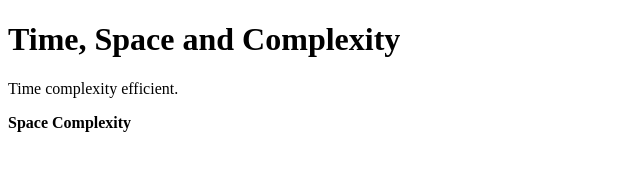
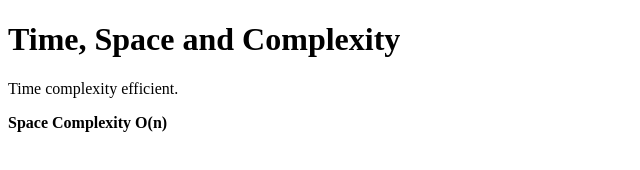
Before and after one commit to acciojob/time-and-space-complexity-mitulsharma-23, a website: page main.html in a window 1280 px wide. Shown: the full height of the page, 0-640 px from the left. Drawn offline with Linux system fonts and the light colour scheme.

Commit message:
created a submission

```diff
--- a/main.html
+++ b/main.html
@@ -13,7 +13,7 @@
 
 	<h1>Time, Space and Complexity</h1>
 	<p>Time complexity efficient.</p>
-	<p><b>Space Complexity</b></p>
+	<p><b>Space Complexity O(n)</b></p>
 </body>
 
 </html>
```
